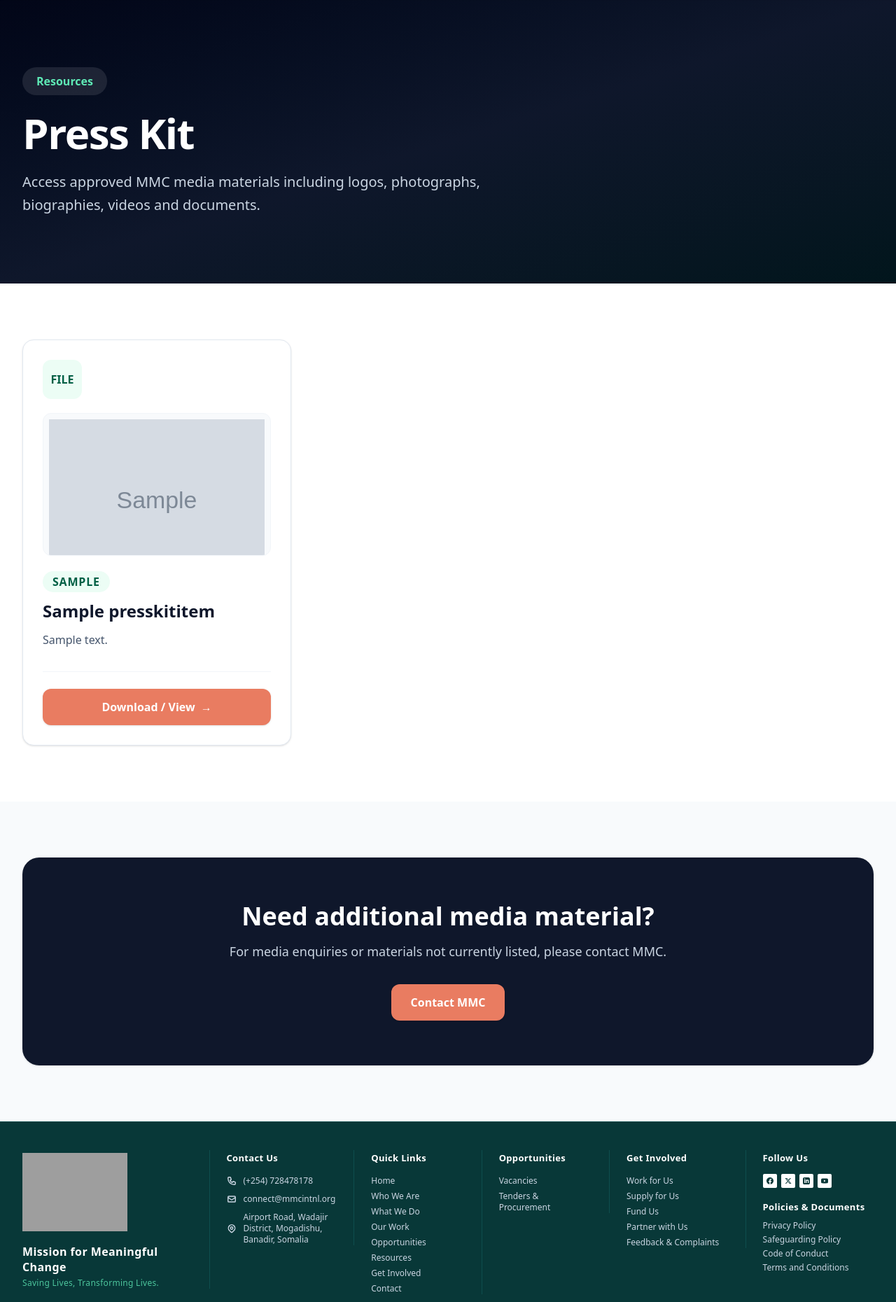
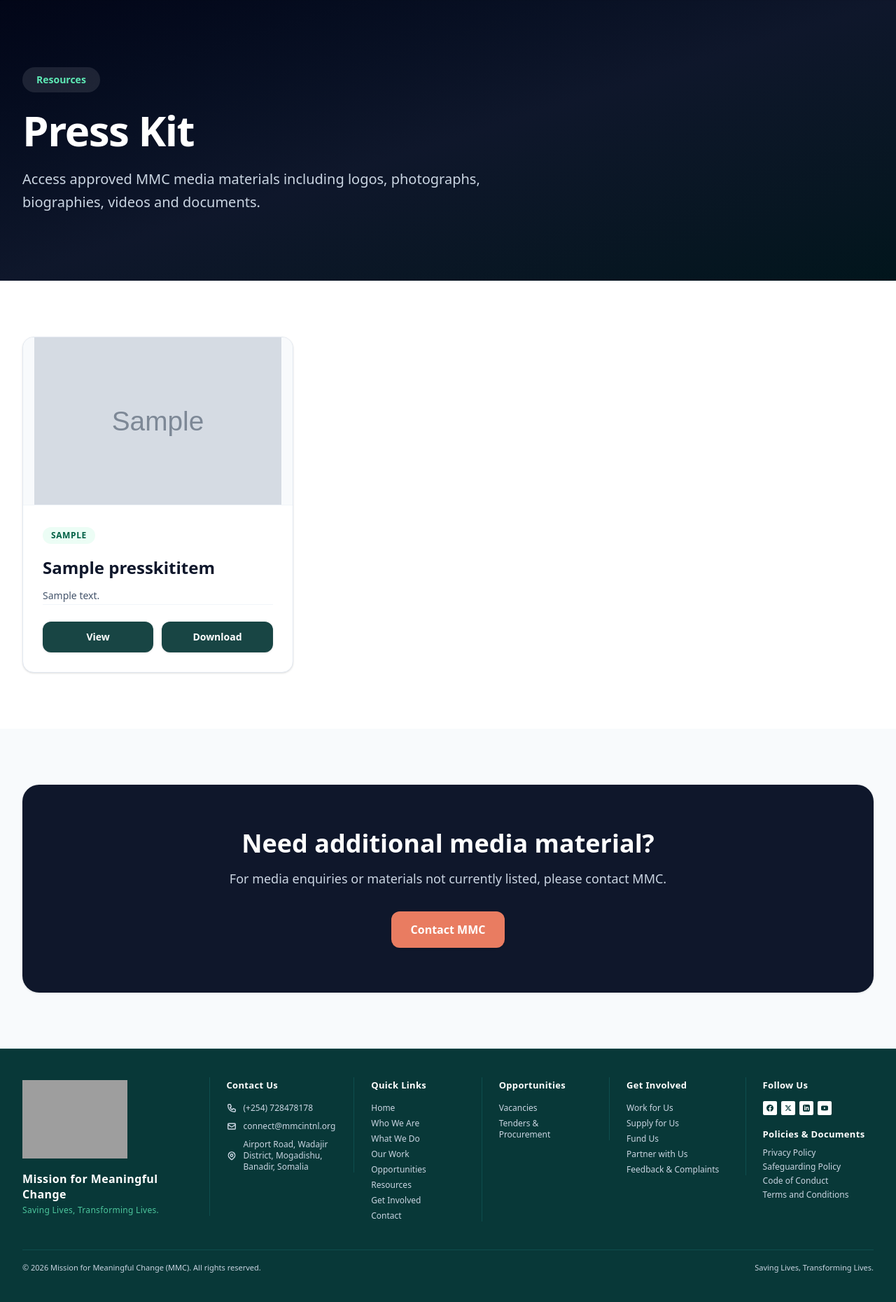
Before and after one commit to yousuf812/mmc_website, a Django app: page /resources/press-kit/ in a window 1280 px wide. Shown: the part 176-2036 px from the top of the page at 70% size. Run offline with Django 5.2, Linux system fonts and the light colour scheme; data comes from the database, SQL or seed files in the repository; tables that the repository leaves empty hold one stand-in row (values such as "Sample post"); grey boxes marked "Sample" are stand-in pictures; grey boxes are pictures that could not be loaded.

Commit message:
Fix press kit view and download buttons

```diff
--- a/templates/resources/press_kit.html
+++ b/templates/resources/press_kit.html
@@ -1,21 +1,19 @@
+
 {% extends "base.html" %}
 
 {% block title %}Press Kit | MMC{% endblock %}
 
 {% block content %}
 
-<!-- Submenu -->
 {% include "resources/includes/submenu.html" with active_resource="media" %}
 
-<!-- =========================================================
-     PAGE HERO
-========================================================= -->
+<!-- PAGE HERO -->
 <section class="relative overflow-hidden bg-slate-950 text-white">
     <div class="absolute inset-0 bg-gradient-to-br from-slate-950 via-slate-900 to-emerald-950/40"></div>
 
     <div class="relative mx-auto max-w-7xl px-4 py-16 sm:px-6 sm:py-20 lg:px-8 lg:py-24">
         <div class="max-w-3xl">
-            <span class="inline-flex items-center rounded-full bg-white/10 px-5 py-2 text-base font-semibold text-emerald-300">
+            <span class="inline-flex rounded-full bg-white/10 px-5 py-2 text-sm font-semibold text-emerald-300">
                 Resources
             </span>
 
@@ -30,19 +28,30 @@
     </div>
 </section>
 
-<!-- =========================================================
-     PRESS KIT ITEMS GRID
-========================================================= -->
+<!-- PRESS KIT ITEMS -->
 <section class="bg-white py-12 sm:py-16 lg:py-20">
     <div class="mx-auto max-w-7xl px-4 sm:px-6 lg:px-8">
 
         {% if press_kit_items %}
-            <div class="grid gap-8 sm:grid-cols-2 lg:grid-cols-3">
+            <div class="grid gap-7 sm:grid-cols-2 lg:grid-cols-3">
+
                 {% for item in press_kit_items %}
-                    <article class="flex flex-col justify-between overflow-hidden rounded-2xl border border-slate-200 bg-white p-6 shadow-sm transition hover:shadow-md sm:p-7">
-                        <div>
-                            <!-- Type Badge Icon -->
-                            <div class="mb-5 flex h-14 w-14 items-center justify-center rounded-xl bg-emerald-50 text-base font-bold text-emerald-800">
+
+                    <article class="group flex h-full flex-col overflow-hidden rounded-2xl border border-slate-200 bg-white shadow-sm transition duration-300 hover:-translate-y-1 hover:shadow-xl">
+
+                        <!-- Preview Image -->
+                        {% if item.image %}
+                            <div class="flex aspect-[16/10] items-center justify-center overflow-hidden border-b border-slate-100 bg-slate-50 p-4">
+                                <img
+                                    src="{{ item.image.url }}"
+                                    alt="{{ item.alt_text|default:item.title }}"
+                                    class="h-full w-full object-contain transition duration-500 group-hover:scale-105"
+                                    loading="lazy"
+                                >
+                            </div>
+                        {% else %}
+                            <div class="flex aspect-[16/10] items-center justify-center bg-gradient-to-br from-slate-100 to-emerald-50">
+                                <div class="flex h-20 w-20 items-center justify-center rounded-2xl bg-white text-2xl font-extrabold text-emerald-800 shadow-sm">
                                     {% if item.item_type == "logo" %}
                                         LOGO
                                     {% elif item.item_type == "photo" %}
@@ -57,75 +66,123 @@
                                         FILE
                                     {% endif %}
                                 </div>
-
-                            <!-- Preview Image -->
-                            {% if item.image %}
-                                <div class="mb-6 aspect-[16/10] w-full overflow-hidden rounded-xl bg-slate-50 border border-slate-100 p-2">
-                                    <img
-                                        src="{{ item.image.url }}"
-                                        alt="{{ item.alt_text|default:item.title }}"
-                                        class="h-full w-full object-contain"
-                                        loading="lazy"
-                                    >
                             </div>
                         {% endif %}
 
-                            <!-- Details -->
+                        <!-- Card Content -->
+                        <div class="flex flex-1 flex-col p-6 sm:p-7">
+
                             <div>
-                                <span class="rounded-full bg-emerald-50 px-3.5 py-1 text-base font-bold uppercase tracking-wider text-emerald-800">
+                                <span class="inline-flex rounded-full bg-emerald-50 px-3 py-1 text-xs font-bold uppercase tracking-wider text-emerald-800">
                                     {{ item.get_item_type_display }}
                                 </span>
 
-                                <h2 class="mt-3 text-xl font-bold text-slate-900 sm:text-2xl">
+                                <h2 class="mt-4 text-xl font-bold leading-snug text-slate-900 sm:text-2xl">
                                     {{ item.title }}
                                 </h2>
 
                                 {% if item.description %}
-                                    <p class="mt-3 text-base leading-relaxed text-slate-600">
+                                    <p class="mt-3 text-sm leading-6 text-slate-600 line-clamp-3">
                                         {{ item.description }}
                                     </p>
                                 {% endif %}
                             </div>
-                        </div>
 
-                        <!-- Action Button -->
-                        <div class="mt-8 border-t border-slate-100 pt-6">
+
+<!-- Separate View & Download Buttons -->
+<div class="mt-auto flex flex-col gap-3 border-t border-slate-100 pt-6 sm:flex-row">
+
+    {% if item.file or item.image %}
+
         {% if item.file %}
+            {% with resource_url=item.file.url %}
+                <!-- View Button -->
               <a
-                                href="{{ item.file.url }}"
+            href="{{ resource_url }}"
             target="_blank"
             rel="noopener noreferrer"
-                                style="background-color: var(--color-mmc-secondary, #e97c61); color: #ffffff;"
-                                onmouseover="this.style.backgroundColor='var(--color-mmc-primary, #184544)';"
-                                onmouseout="this.style.backgroundColor='var(--color-mmc-secondary, #e97c61)';"
-                                class="inline-flex w-full items-center justify-center gap-2 rounded-xl px-6 py-3.5 text-base font-bold shadow-sm transition-colors duration-200"
+            style="background-color: var(--color-mmc-primary, #084843); color: #ffffff;"
+            onmouseover="this.style.backgroundColor='var(--color-mmc-secondary, #e97c61)';"
+            onmouseout="this.style.backgroundColor='var(--color-mmc-primary, #084843)';"
+            class="inline-flex flex-1 items-center justify-center gap-2 rounded-xl px-4 py-3 text-sm font-bold shadow-sm transition-all duration-300 hover:-translate-y-0.5 hover:shadow-md"
         >
-                                <span>Download / View</span>
-                                <span aria-hidden="true">&rarr;</span>
+            View
         </a>
+
+                <!-- Download Button -->
+              <a
+            href="{{ resource_url }}"
+            download
+            style="background-color: var(--color-mmc-primary, #084843); color: #ffffff;"
+            onmouseover="this.style.backgroundColor='var(--color-mmc-secondary, #e97c61)';"
+            onmouseout="this.style.backgroundColor='var(--color-mmc-primary, #084843)';"
+            class="inline-flex flex-1 items-center justify-center gap-2 rounded-xl px-4 py-3 text-sm font-bold shadow-sm transition-all duration-300 hover:-translate-y-0.5 hover:shadow-md"
+        >
+            Download
+        </a>
+            {% endwith %}
+
+        {% else %}
+            {% with resource_url=item.image.url %}
+                <!-- View Image -->
+               <a
+    href="{{ resource_url }}"
+    target="_blank"
+    rel="noopener noreferrer"
+    style="background-color: #084843; color: #ffffff; transition: all 0.3s ease;"
+    onmouseover="this.style.backgroundColor='#e97c61'; this.style.transform='translateY(-2px)';"
+    onmouseout="this.style.backgroundColor='#084843'; this.style.transform='translateY(0)';"
+    class="group inline-flex flex-1 items-center justify-center gap-2 rounded-xl px-4 py-3 text-sm font-bold shadow-sm"
+>
+    <span>View</span>
+    <span aria-hidden="true" class="font-bold transition-transform duration-300 group-hover:translate-x-1">→</span>
+</a>
+
+                <!-- Download Image -->
+                <a
+    href="{{ resource_url }}"
+    download
+    style="background-color: #084843; color: #ffffff; transition: all 0.3s ease;"
+    onmouseover="this.style.backgroundColor='#e97c61'; this.style.transform='translateY(-2px)';"
+    onmouseout="this.style.backgroundColor='#084843'; this.style.transform='translateY(0)';"
+    class="group inline-flex flex-1 items-center justify-center gap-2 rounded-xl px-4 py-3 text-sm font-bold shadow-sm"
+>
+    <span>Download</span>
+    <svg class="h-4 w-4 transition-transform duration-300 group-hover:translate-y-0.5" fill="none" viewBox="0 0 24 24" stroke="currentColor" stroke-width="2">
+        <path stroke-linecap="round" stroke-linejoin="round" d="M4 16v1a3 3 0 003 3h10a3 3 0 003-3v-1m-4-4l-4 4m0 0l-4-4m4 4V4" />
+    </svg>
+</a>
+            {% endwith %}
+        {% endif %}
+
     {% elif item.external_url %}
+
         <a
             href="{{ item.external_url }}"
             target="_blank"
             rel="noopener noreferrer"
-                            style="background-color: var(--color-mmc-secondary, #e97c61); color: #ffffff;"
-                            onmouseover="this.style.backgroundColor='var(--color-mmc-primary, #184544)';"
-                            onmouseout="this.style.backgroundColor='var(--color-mmc-secondary, #e97c61)';"
-                            class="inline-flex w-full items-center justify-center gap-2 rounded-xl px-6 py-3.5 text-base font-bold shadow-sm transition-colors duration-200"
+            class="inline-flex w-full items-center justify-center gap-2 rounded-xl px-5 py-3 text-sm font-bold text-white shadow-sm transition hover:opacity-90"
+            style="background-color: var(--color-mmc-secondary, #e97c61);"
         >
-                            <span>Open Resource</span>
-                            <span aria-hidden="true">&rarr;</span>
+            View Resource
         </a>
+
     {% else %}
-                                <span class="text-base font-medium text-slate-500">
+
+        <span class="w-full rounded-xl bg-slate-50 px-4 py-3 text-center text-sm font-medium text-slate-500">
             Resource details available on request.
         </span>
+
     {% endif %}
+
 </div>
 
+                        </div>
                     </article>
+
                 {% endfor %}
             </div>
+
         {% else %}
             <div class="mx-auto max-w-2xl rounded-2xl border border-dashed border-slate-300 bg-slate-50 p-8 text-center sm:p-12">
                 <h2 class="text-2xl font-bold text-slate-900">
@@ -141,12 +198,11 @@
     </div>
 </section>
 
-<!-- =========================================================
-     ADDITIONAL MEDIA ENQUIRY CTA
-========================================================= -->
+<!-- MEDIA ENQUIRY CTA -->
 <section class="bg-slate-50 py-12 sm:py-16 lg:py-20">
     <div class="mx-auto max-w-7xl px-4 sm:px-6 lg:px-8">
         <div class="rounded-3xl bg-slate-900 px-6 py-12 text-center text-white shadow-sm sm:px-12 sm:py-16">
+
             <h2 class="text-2xl font-bold sm:text-3xl lg:text-4xl">
                 Need additional media material?
             </h2>
@@ -158,14 +214,13 @@
             <div class="mt-8 flex justify-center">
                 <a
                     href="{% url 'contact:contact' %}"
-                style="background-color: var(--color-mmc-secondary, #e97c61); color: #ffffff;"
-                onmouseover="this.style.backgroundColor='var(--color-mmc-primary, #184544)';"
-                onmouseout="this.style.backgroundColor='var(--color-mmc-secondary, #e97c61)';"
-                class="inline-flex items-center justify-center rounded-xl px-7 py-3.5 text-base font-bold shadow transition-colors duration-200"
+                    class="inline-flex items-center justify-center rounded-xl px-7 py-3.5 text-base font-bold text-white shadow transition hover:opacity-90"
+                    style="background-color: var(--color-mmc-secondary, #e97c61);"
                 >
                     Contact MMC
                 </a>
             </div>
+
         </div>
     </div>
 </section>
```
Also changed, not shown: templates/engagement/volunteer_opportunities.html (+38 -17 lines), static/css/input.css (line endings or trailing spaces), static/css/output.css. Lines whose indentation alone changed are shown as unchanged.
